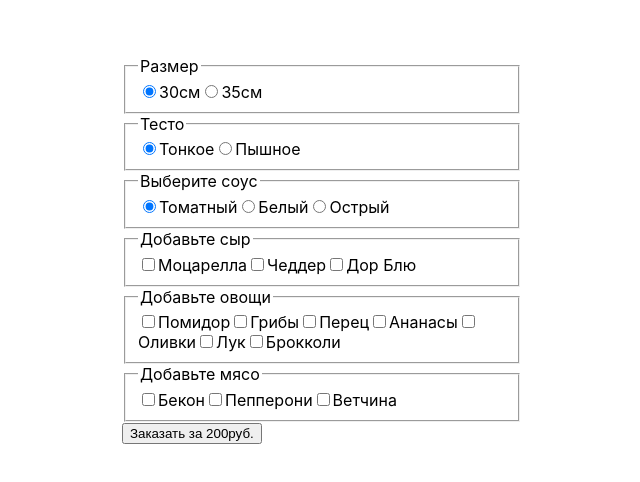
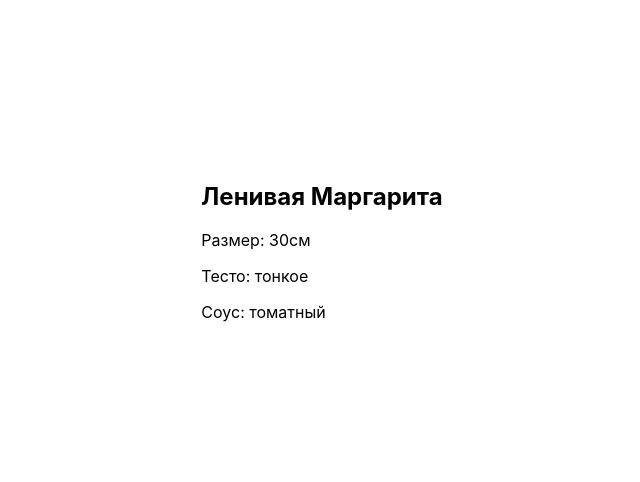
Before and after one commit to and-tol/artem-pizza, a React (Create React App) app: page / in a window 1280 px wide. Shown: the part 150-632 px from the top of the page, without its empty margins (318-958 px from the left). Built offline with nearby package versions, Linux system fonts and the light colour scheme.

Commit message:
fix: DEFAULT_PIZZA

```diff
--- a/src/App.tsx
+++ b/src/App.tsx
@@ -1,11 +1,12 @@
 import React, { useState } from 'react';
 import { PizzaForm } from './PizzaForm';
 import { PizzaOrderPreview } from './PizzaOrderPreview';
+import { DEFAULT_PIZZA } from './pizzaData';
 // Types
 import { PizzaConfiguration } from './types';
 
 function App() {
-  const [pizza, setPizza] = useState<PizzaConfiguration | undefined>();
+  const [pizza, setPizza] = useState<PizzaConfiguration>(DEFAULT_PIZZA);
 
   if (pizza) {
     return <PizzaOrderPreview pizza={pizza} />;
--- a/src/PizzaOrderPreview.tsx
+++ b/src/PizzaOrderPreview.tsx
@@ -9,7 +9,7 @@ interface PizzaOrderPreviewProps {
 
 export const PizzaOrderPreview: FC<PizzaOrderPreviewProps> = ({ pizza }) => {
   const { size, dough, sauce, cheese, vegetables, meat } = pizza;
-
+  console.log(pizza);
   return (
     <section>
       <h2>Ленивая Маргарита</h2>
--- a/src/pizzaData.ts
+++ b/src/pizzaData.ts
@@ -6,8 +6,8 @@ import {
 
 export const DEFAULT_PIZZA: PizzaConfiguration = Object.freeze({
   size: '30',
-  dough: 'Тонкое',
-  sauce: 'Томатный',
+  dough: 'thin',
+  sauce: 'tomato',
 });
 
 export const SIZE: DataWithPriceType = Object.freeze({
```
